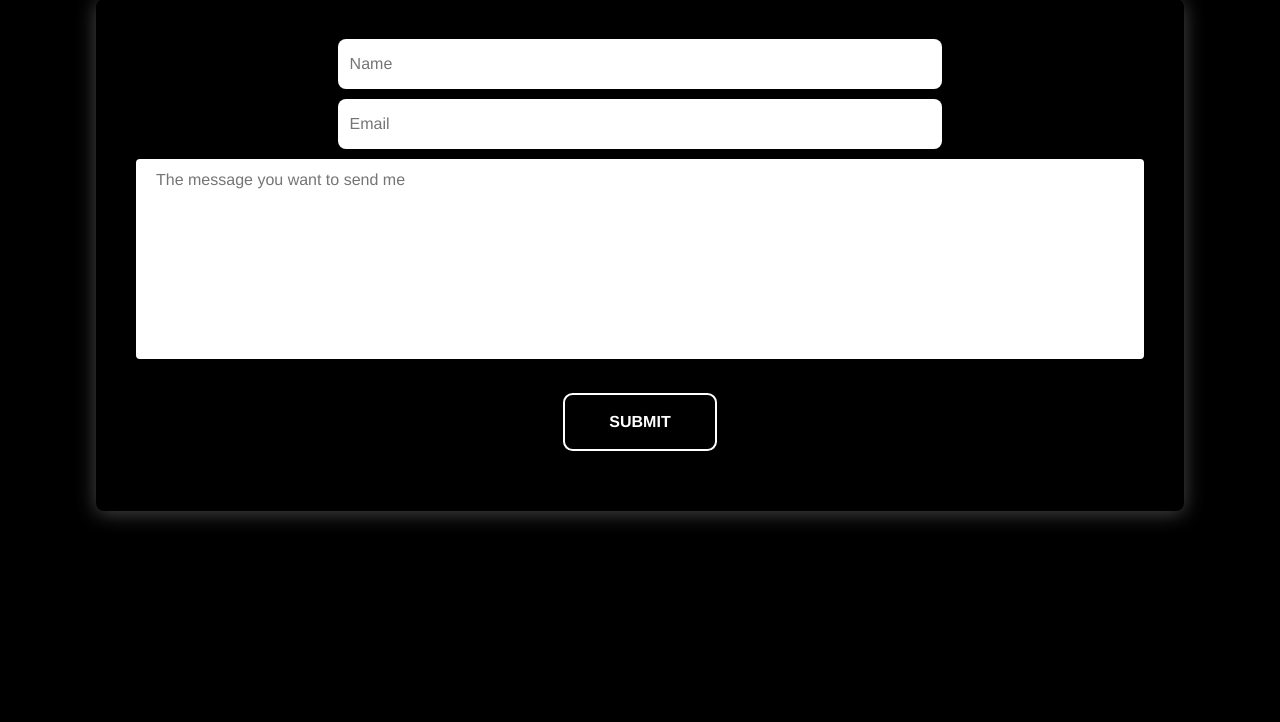
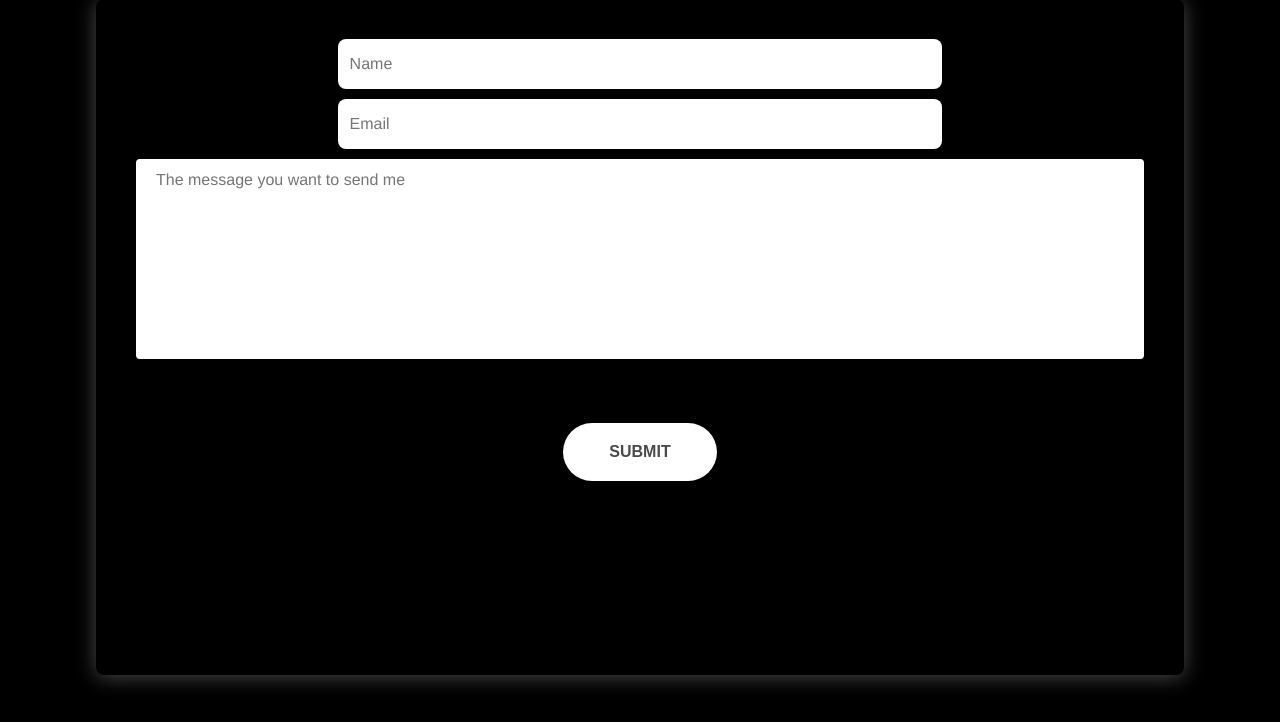
Before and after one commit to TKAMING/Tobias-Karuth-website_blog, a Django app: page /contact/ in a window 1280 px wide. Shown: the part 478-1200 px from the top of the page. Run offline with Django 4.2, Linux system fonts and the light colour scheme; some libraries are stand-ins or nearby versions.

Commit message:
Other contact button style

```diff
--- a/contact/templates/contact.html
+++ b/contact/templates/contact.html
@@ -33,7 +33,29 @@
                     <div class="">
                         <textarea autocomplete="off" placeholder="The message you want to send me" aria-label="msg" id="msg" name="msg" type="text" rows="4"></textarea>
                     </div>
-                    <button class="btn first" onclick="message()" id="send" type="submit" href="#message">Submit</button>
+                    <div class="buttons">
+                        <button class="blob-btn" onclick="message()" type="submit">
+                          Submit
+                          <span class="blob-btn__inner">
+                            <span class="blob-btn__blobs">
+                              <span class="blob-btn__blob"></span>
+                              <span class="blob-btn__blob"></span>
+                              <span class="blob-btn__blob"></span>
+                              <span class="blob-btn__blob"></span>
+                            </span>
+                          </span>
+                        </button>
+                        <br/>
+
+                      <svg xmlns="http://www.w3.org/2000/svg" version="1.1">
+                        <defs>
+                          <filter id="goo">
+                            <feGaussianBlur in="SourceGraphic" result="blur" stdDeviation="10"></feGaussianBlur>
+                            <feColorMatrix in="blur" mode="matrix" values="1 0 0 0 0 0 1 0 0 0 0 0 1 0 0 0 0 0 21 -7" result="goo"></feColorMatrix>
+                            <feBlend in2="goo" in="SourceGraphic" result="mix"></feBlend>
+                          </filter>
+                        </defs>
+                      </svg>
                 </div>
 
                 <div class="message" id="message">
--- a/static/css/styles.css
+++ b/static/css/styles.css
@@ -226,39 +226,128 @@ textarea {
   resize: none;
 }
 
-.btn {
-  box-sizing: border-box;
-  appearance: none;
-  background-color: transparent;
-  border: 2px solid #fff;
-  border-radius: 0.6em;
-  color: #fff;
-  cursor: pointer;
-  display: flex;
-  align-self: center;
-  font-size: 1rem;
-  font-weight: 400;
-  line-height: 1;
-  margin: 20px;
-  padding: 1.2em 2.8em;
-  text-decoration: none;
+.buttons {
+  margin-top: 50px;
+  text-align: center;
+  border-radius: 30px;
+}
+
+.blob-btn {
+  z-index: 1;
+  position: relative;
+  padding: 20px 46px;
   text-align: center;
   text-transform: uppercase;
-  font-family: Helvetica;
-  font-weight: 700;
-}
-.btn:hover {
-  color: rgb(0, 0, 0);
-  outline: 0;
+  color: rgb(74, 74, 74);
+  font-size: 16px;
+  font-weight: bold;
+  background-color: transparent;
+  outline: none;
+  border: none;
+  transition: color 0.5s;
+  cursor: pointer;
+  border-radius: 30px;
 }
 
-.first {
-  transition: box-shadow 300ms ease-in-out, color 300ms ease-in-out;
-}
-.first:hover {
-  box-shadow: 0 0 40px 40px #fff inset;
+.blob-btn:before {
+  content: "";
+  z-index: 1;
+  position: absolute;
+  left: 0;
+  top: 0;
+  width: 100%;
+  height: 100%;
+  border-radius: 30px;
 }
 
+.blob-btn:after {
+  content: "";
+  z-index: -2;
+  position: absolute;
+  left: 3px;
+  top: 3px;
+  width: 100%;
+  height: 100%;
+  transition: all 0.3s 0.2s;
+  border-radius: 30px;
+}
+
+.blob-btn:hover {
+  color: rgb(0, 0, 0);
+  border-radius: 30px;
+}
+
+.blob-btn:hover:after {
+  transition: all 0.3s;
+  left: 0;
+  top: 0;
+  border-radius: 30px;
+}
+
+.blob-btn__inner {
+  z-index: -1;
+  overflow: hidden;
+  position: absolute;
+  left: 0;
+  top: 0;
+  width: 100%;
+  height: 100%;
+  border-radius: 30px;
+  background: #ffffff;
+}
+
+.blob-btn__blobs {
+  position: relative;
+  display: block;
+  height: 100%;
+  filter: url("#goo");
+}
+
+.blob-btn__blob {
+  position: absolute;
+  top: 2px;
+  width: 25%;
+  height: 100%;
+  background: #39BF00;
+  border-radius: 100%;
+  transform: translate3d(0, 150%, 0) scale(1.7);
+  transition: transform 0.45s;
+}
+
+@supports (filter: url("#goo")) {
+  .blob-btn__blob {
+    transform: translate3d(0, 150%, 0) scale(1.4);
+  }
+}
+.blob-btn__blob:nth-child(1) {
+  left: 0%;
+  transition-delay: 0s;
+}
+
+.blob-btn__blob:nth-child(2) {
+  left: 30%;
+  transition-delay: 0.08s;
+}
+
+.blob-btn__blob:nth-child(3) {
+  left: 60%;
+  transition-delay: 0.16s;
+}
+
+.blob-btn__blob:nth-child(4) {
+  left: 90%;
+  transition-delay: 0.24s;
+}
+
+.blob-btn:hover .blob-btn__blob {
+  transform: translateZ(0) scale(1.7);
+}
+
+@supports (filter: url("#goo")) {
+  .blob-btn:hover .blob-btn__blob {
+    transform: translateZ(0) scale(1.4);
+  }
+}
 /* general */
 img {
   width: 1.8cm;
--- a/static/css/styles.scss
+++ b/static/css/styles.scss
@@ -244,39 +244,115 @@ textarea {
     resize: none;
 }
 
-.btn {
-    box-sizing: border-box;
-    appearance: none;
-    background-color: transparent;
-    border: 2px solid $primary-text;
-    border-radius: 0.6em;
-    color: $primary-text;
-    cursor: pointer;
-    display: flex;
-    align-self: center;
-    font-size: 1rem;
-    font-weight: 400;
-    line-height: 1;
-    margin: 20px;
-    padding: 1.2em 2.8em;
-    text-decoration: none;
+.buttons {
+    margin-top: 50px;
+    text-align: center;
+    border-radius: 30px;
+  }
+
+  .blob-btn {
+    z-index: 1;
+    position: relative;
+    padding: 20px 46px;
     text-align: center;
     text-transform: uppercase;
-    font-family: $font-family;
-    font-weight: 700;
-
-    &:hover {
-      color: $background-color;
-      outline: 0;
+    color: $third-text;
+    font-size: 16px;
+    font-weight: bold;
+    background-color: transparent;
+    outline: none;
+    border: none;
+    transition: color 0.5s;
+    cursor: pointer;
+    border-radius: 30px;
+  }
+  .blob-btn:before {
+    content: "";
+    z-index: 1;
+    position: absolute;
+    left: 0;
+    top: 0;
+    width: 100%;
+    height: 100%;
+    border-radius: 30px;
+  }
+  .blob-btn:after {
+    content: "";
+    z-index: -2;
+    position: absolute;
+    left: 3px;
+    top: 3px;
+    width: 100%;
+    height: 100%;
+    transition: all 0.3s 0.2s;
+    border-radius: 30px;
+  }
+  .blob-btn:hover {
+    color: $background-color;
+    border-radius: 30px;
+  }
+  .blob-btn:hover:after {
+    transition: all 0.3s;
+    left: 0;
+    top: 0;
+    border-radius: 30px;
+  }
+  .blob-btn__inner {
+    z-index: -1;
+    overflow: hidden;
+    position: absolute;
+    left: 0;
+    top: 0;
+    width: 100%;
+    height: 100%;
+    border-radius: 30px;
+    background: #ffffff;
+  }
+  .blob-btn__blobs {
+    position: relative;
+    display: block;
+    height: 100%;
+    filter: url("#goo");
+  }
+  .blob-btn__blob {
+    position: absolute;
+    top: 2px;
+    width: 25%;
+    height: 100%;
+    background: $accend-color;
+    border-radius: 100%;
+    transform: translate3d(0, 150%, 0) scale(1.7);
+    transition: transform 0.45s;
+  }
+  @supports (filter: url("#goo")) {
+    .blob-btn__blob {
+      transform: translate3d(0, 150%, 0) scale(1.4);
     }
-}
-
-.first {
-    transition: box-shadow 300ms ease-in-out, color 300ms ease-in-out;
-    &:hover {
-      box-shadow: 0 0 40px 40px $primary-text inset;
+  }
+  .blob-btn__blob:nth-child(1) {
+    left: 0%;
+    transition-delay: 0s;
+  }
+  .blob-btn__blob:nth-child(2) {
+    left: 30%;
+    transition-delay: 0.08s;
+  }
+  .blob-btn__blob:nth-child(3) {
+    left: 60%;
+    transition-delay: 0.16s;
+  }
+  .blob-btn__blob:nth-child(4) {
+    left: 90%;
+    transition-delay: 0.24s;
+  }
+  .blob-btn:hover .blob-btn__blob {
+    transform: translateZ(0) scale(1.7);
+  }
+  @supports (filter: url("#goo")) {
+    .blob-btn:hover .blob-btn__blob {
+      transform: translateZ(0) scale(1.4);
     }
-}
+  }
 
 /* general */
 
```
Also changed, not shown: 1 other file.
